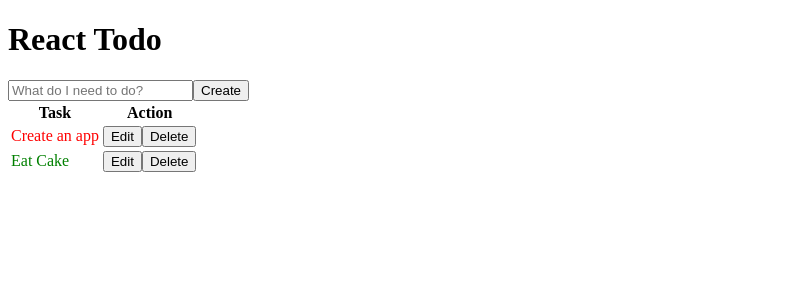
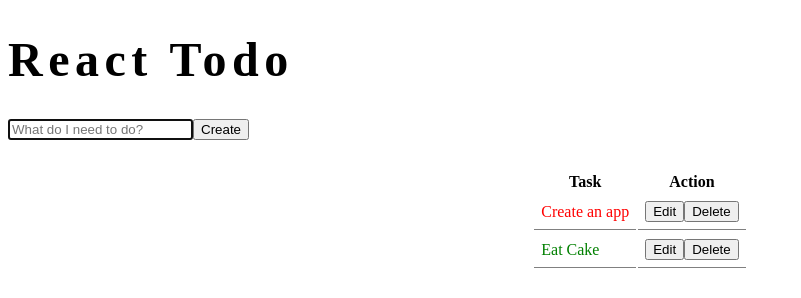
Before and after one commit to behnum/react-todo, a React app: page / in a window 1280 px wide. Shown: the whole page, without its empty margins (0-801 px from the left). Built offline with nearby package versions, Linux system fonts and the light colour scheme.

Commit message:
Update styles and set autofocus on task input

```diff
--- a/index.html
+++ b/index.html
@@ -3,6 +3,25 @@
 <head>
   <meta charset="UTF-8">
   <title>React Todo</title>
+  <style>
+    h1 {
+      font-size: 3em;
+      letter-spacing: 5.5px;
+    }
+
+    div [data-reactroot] {
+      text-align: center;
+    }
+
+    table {
+      margin: 30px auto;
+    }
+
+    td {
+      padding: 7px;
+      border-bottom: 1px solid gray;
+    }
+  </style>
 </head>
 <body>
   <div id="app"></div>
--- a/src/comoponents/create-todo.js
+++ b/src/comoponents/create-todo.js
@@ -18,7 +18,7 @@ export default class CreateTodo extends React.Component {
   render() {
     return (
       <form onSubmit={this.handleCreate.bind(this)}>
-        <input type="text" placeholder="What do I need to do?" ref="createInput" />
+        <input autoFocus type="text" placeholder="What do I need to do?" ref="createInput" />
         <button>Create</button>
         {this.renderError()}
       </form>
```
